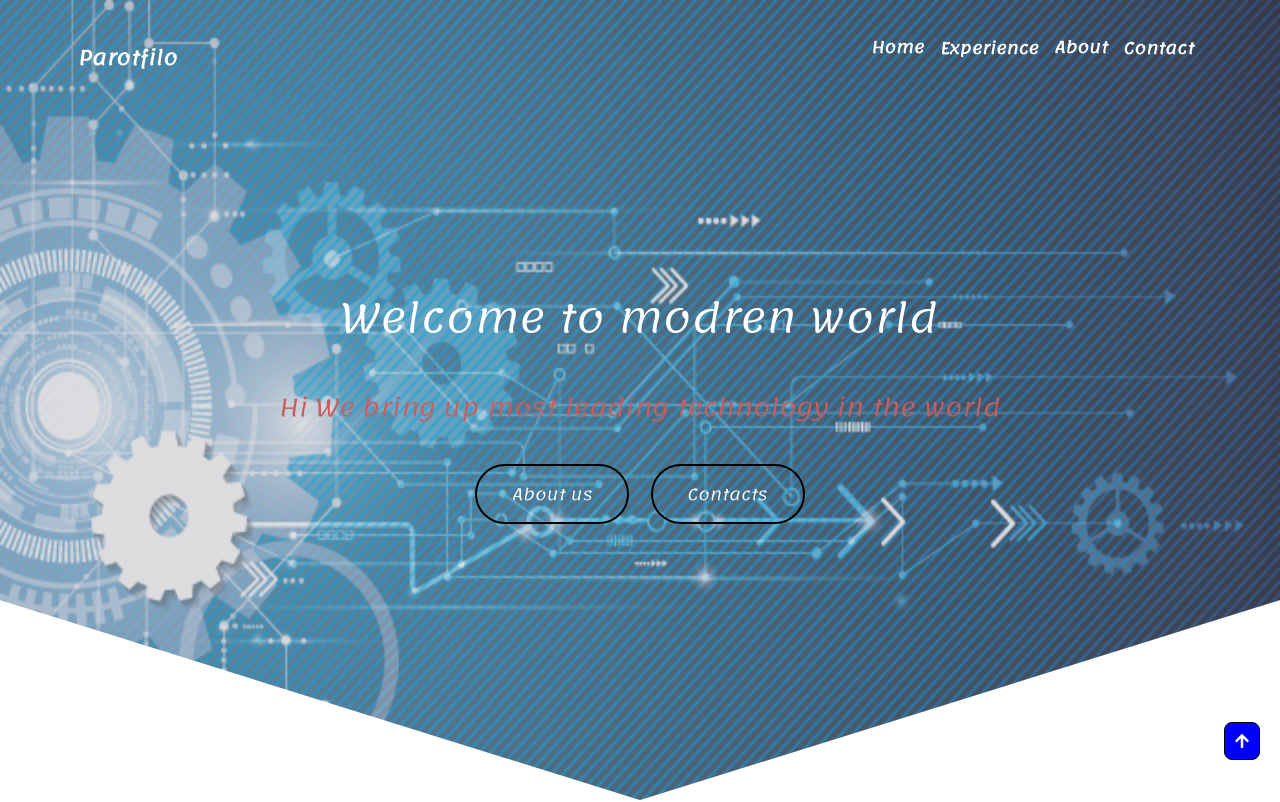
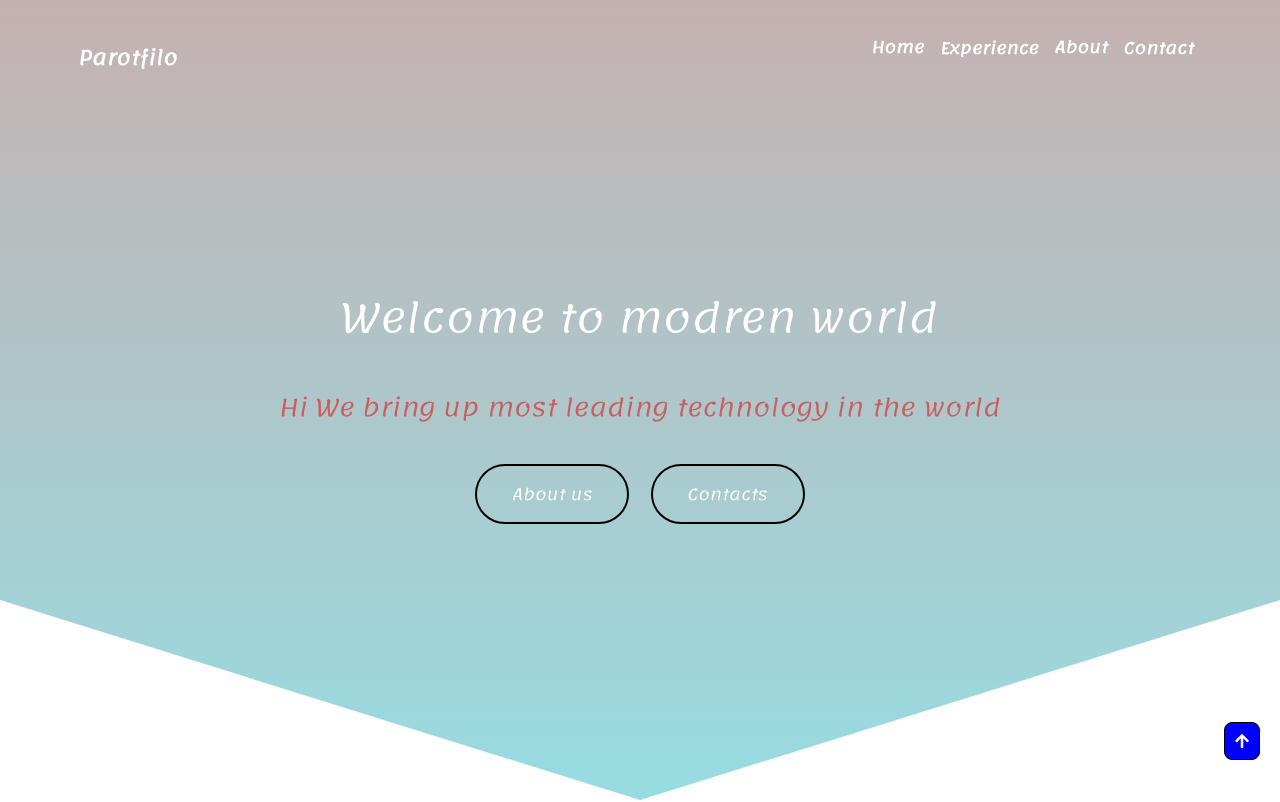
Before and after one commit to mtanveer002/bt5, a plain HTML site: page index.html in a window 1280 px wide. Shown: the top 802 px of the page. Drawn offline with nearby package versions, Linux system fonts and the light colour scheme.

Commit message:
BOOTSTRAP05

```diff
--- a/style.css
+++ b/style.css
@@ -10,7 +10,7 @@ p{
 .header{
   width: 100%;
   height: 100vh;
-  background-image:linear-gradient(rgba(140,140,150,0.3),rgba(140,140,150,0.3)), url('../images/img2.png');
+  background:linear-gradient(rgba(140,100,100,0.5),rgba(151, 220, 226, 1));
   background-repeat: no-repeat;
   background-size: 100% 100%;
   clip-path: polygon(100% 0%, 100% 75%, 50% 100%, 0 75%, 0 0);
```
